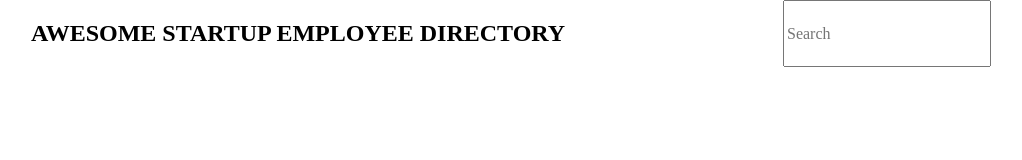
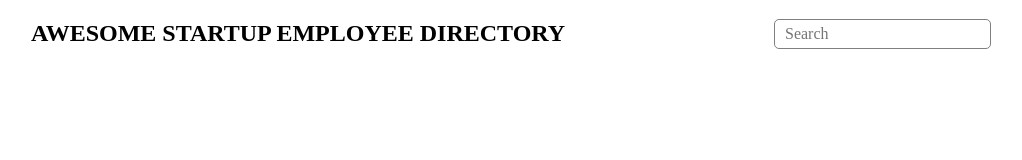
Before and after one commit to alexcperry/techdegree-project-8, a plain HTML site: page index.html in a window 1280 px wide. Shown: the whole page, without its empty margins (129-1151 px from the left). Drawn offline with Linux system fonts and the light colour scheme; no server answers.

Commit message:
search bar styling

```diff
--- a/css/styles.css
+++ b/css/styles.css
@@ -41,6 +41,15 @@ body {
 .heading {
   display: flex;
   justify-content: space-between;
+  align-items: center;
+}
+
+.search-bar {
+  height: 50%;
+  border: solid 1px grey;
+  border-radius: 5px;
+  padding: 5px;
+  padding-left: 10px;
 }
 
 /* Grid Item Styles */
```
Also changed, not shown: index.html (+1 -2 lines), js/search.js (+0 -18 lines).
